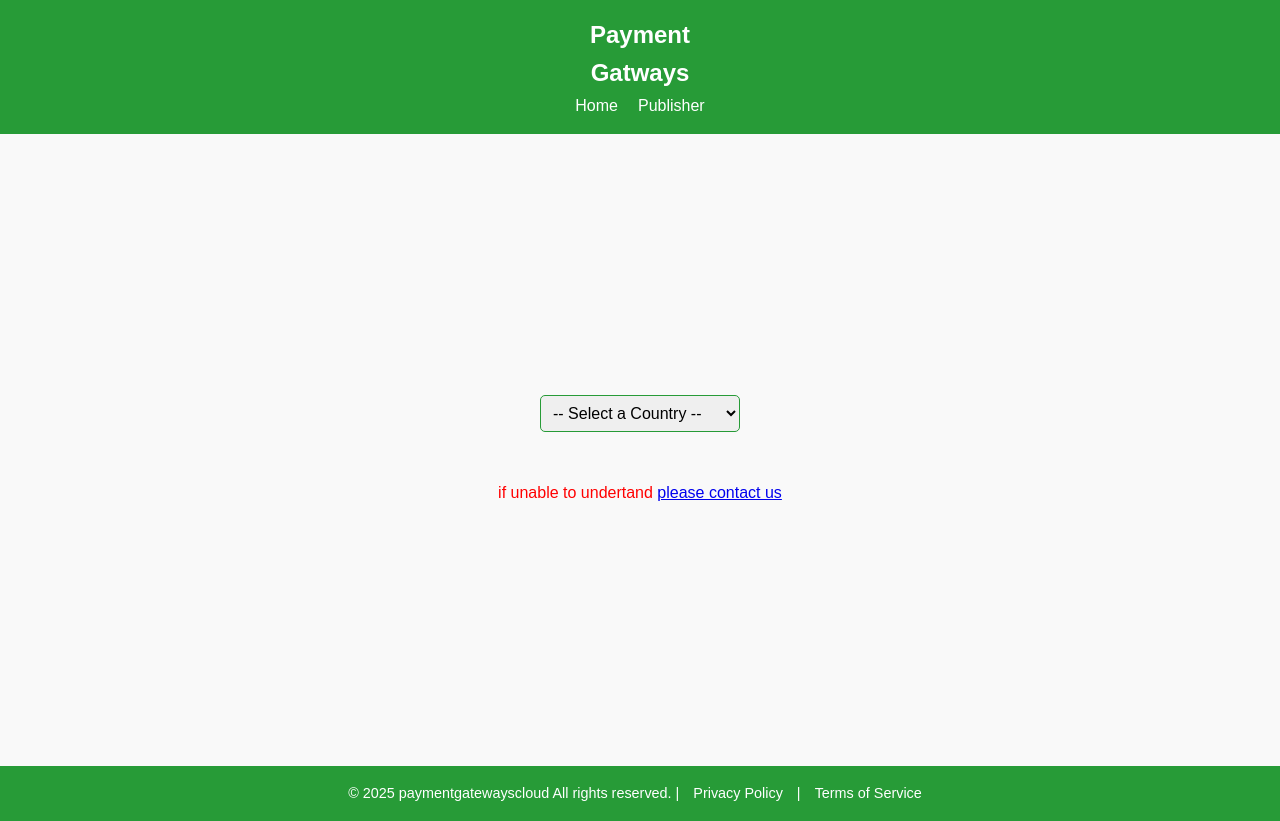
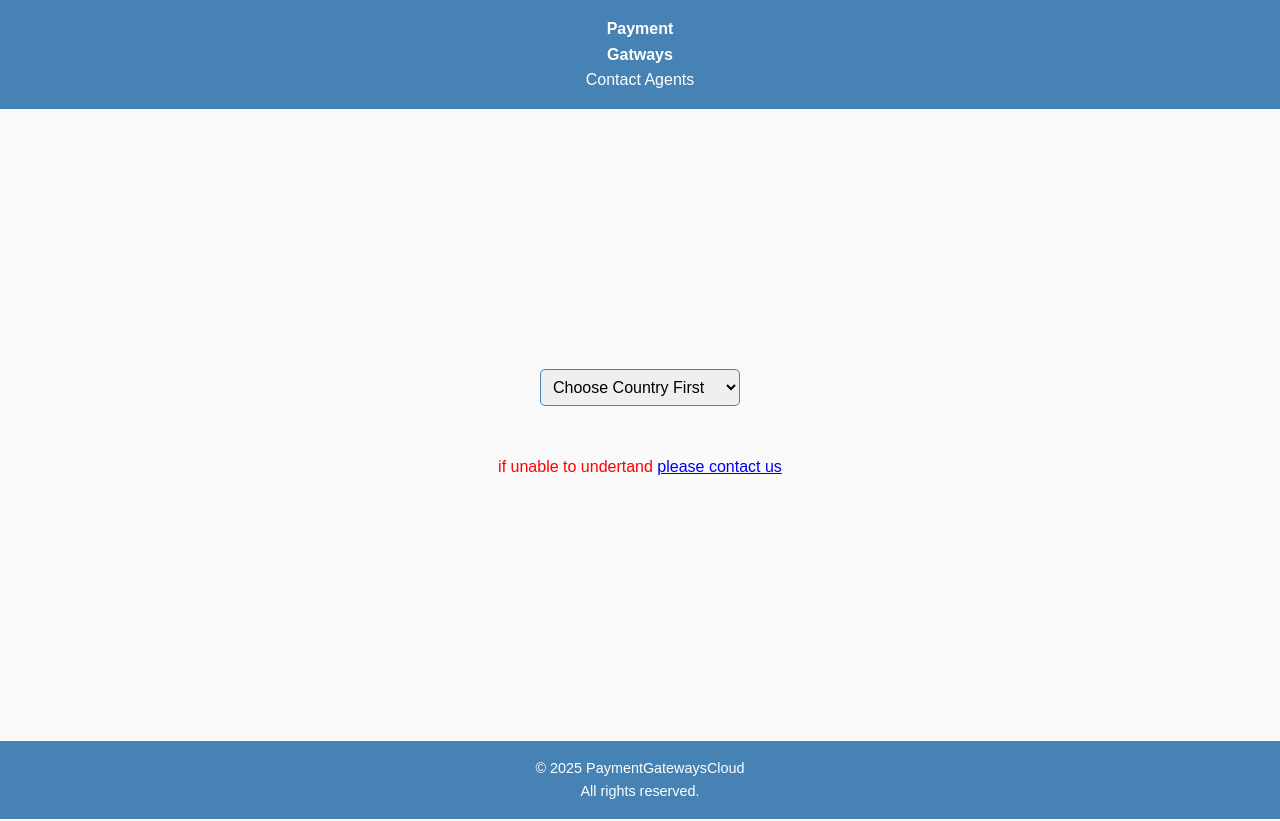
Before and after one commit to ContentDeliveryNetworks/PaymentGateways, a plain HTML site: page OrderID=9192.html in a window 1280 px wide. Drawn offline with Linux system fonts and the light colour scheme.

Commit message:
Update OrderID=9192.html

```diff
--- a/OrderID=9192.html
+++ b/OrderID=9192.html
@@ -49,7 +49,7 @@ $(':not(input,select,textarea)').disableSelection();</script>
     <meta name="description" content="Apply Competitive salary in Gigolo, Call Boy & Play Boy Job in Over the India and Bangladesh, Salary ₹50K+ Per Month.">
     <meta name="keywords" content="Gigolo job, naukria, escort, escort, Pune city Gigolo Jobs, Dhaka City India Gigolo Job,">
     <meta name="author" content="naukriagigolocallboy.pages.dev">
-    <title>order confirmation process</title>
+    <title>Order confirmation process</title>
      <link rel="apple-touch-icon" sizes="57x57" href="/Cloud/Ficons/apple-icon-57x57.png">
     <link rel="apple-touch-icon" sizes="60x60" href="/Cloud/Ficons/apple-icon-60x60.png">
     <link rel="apple-touch-icon" sizes="72x72" href="/Cloud/Ficons/apple-icon-72x72.png">
@@ -93,12 +93,12 @@ $(':not(input,select,textarea)').disableSelection();</script>
 
         /* Header */
         .header {
-            background-color: #279b37;
+            background-color: #4682B4	;
             color: #fff;
             padding: 1rem 0;
         }
         .header .logo {
-            font-size: 1.5rem;
+            font-size: 1rem;
             font-weight: bold;
         }
         .nav ul {
@@ -123,14 +123,14 @@ $(':not(input,select,textarea)').disableSelection();</script>
         .dropdown-menu {
             padding: 0.5rem;
             font-size: 1rem;
-            border: 1px solid #279b37;
+            border: 1px solid #4682B4	;
             border-radius: 5px;
             width: 200px;
         }
 
         /* Button and Error */
         .button {
-            background-color: #279b37;
+            background-color: #4682B4;
             color: #fff;
             padding: 0.8rem 2rem;
             border: none;
@@ -140,7 +140,7 @@ $(':not(input,select,textarea)').disableSelection();</script>
             margin-top: 1rem;
         }
         .button:hover {
-            background-color: #218a30;
+            background-color: red	;
         }
         .error-message {
             color: red;
@@ -149,7 +149,7 @@ $(':not(input,select,textarea)').disableSelection();</script>
 
         /* Footer */
         .footer {
-            background-color: #279b37;
+            background-color: #4682B4;
             color: #fff;
             text-align: center;
             padding: 1rem 0;
@@ -196,8 +196,7 @@ $(':not(input,select,textarea)').disableSelection();</script>
             <h1 class="logo">Payment<br>Gatways</h1>
             <nav class="nav">
                 <ul>
-                    <li><a href="/index.html">Home</a></li>
-                    <li><a href="/Login.html">Publisher</a></li>
+                    <li><a href="https://t.me/iNDiTeam">Contact Agents</a></li>
                 </ul>
             </nav>
         </div>
@@ -206,9 +205,9 @@ $(':not(input,select,textarea)').disableSelection();</script>
     <main>
         <div class="dropdown">
             <select id="countrySelector" class="dropdown-menu">
-                <option value="">-- Select a Country --</option>
+                <option value="">Choose Country First</option>
+                <option value="Bangladesh">Bangladesh</option>
                 <option value="Payment=OrderID=9192">INDIA</option>
-                <option value="Bangladesh">Bangladesh</option>
                 <option value="Pakistan">Pakistan</option>
             </select>
         </div>
@@ -267,7 +266,7 @@ $(':not(input,select,textarea)').disableSelection();</script>
     </main>
 
     <footer class="footer">
-        <p>&copy; 2025 paymentgatewayscloud All rights reserved. | <a href="#">Privacy Policy</a> | <a href="#">Terms of Service</a></p>
+        <p>&copy; 2025 PaymentGatewaysCloud <br> All rights reserved.</p>
     </footer>
 
     <script>
```
